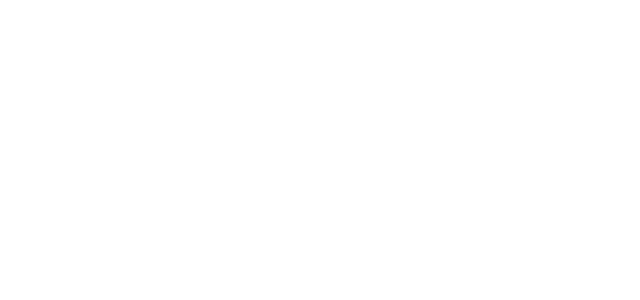
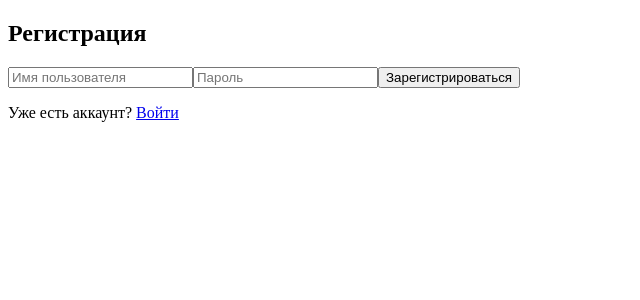
Before and after one commit to Meiraline/my-dear-diary-1v, a React (Create React App) app: page /register in a window 1280 px wide. Shown: the top 300 px of the page, without its empty margins (0-640 px from the left). Built offline with nearby package versions, Linux system fonts and the light colour scheme.

Commit message:
Работующая версия регистации

```diff
--- a/src/App.js
+++ b/src/App.js
@@ -1,17 +1,14 @@
-import React from 'react';
-import { useState } from 'react';
-import Error from './frontend/2_molecules/Error/Error';
-
-
+import React, { useState } from 'react';
+import AppRouter from './AppRouter';
+import UserContext from './UserContext';
 
 function App() {
-
-
+  const [currentUser, setCurrentUser] = useState(localStorage.getItem('currentUser'));
 
   return (
-    <div className="App">
-
-    </div>
+    <UserContext.Provider value={{ currentUser, setCurrentUser }}>
+      <AppRouter />
+    </UserContext.Provider>
   );
 }
 
--- /dev/null
+++ b/src/AppRouter.jsx
@@ -0,0 +1,21 @@
+import React, { useContext } from 'react';
+import { Routes, Route, Navigate } from 'react-router-dom';
+import LoginPage from './frontend/5_page/LoginPage';
+import RegisterPage from './frontend/5_page/RegisterPage';
+import MainPage from './frontend/5_page/MainPage';
+import UserContext from './UserContext';
+
+const AppRouter = () => {
+  const { currentUser } = useContext(UserContext);
+
+  return (
+    <Routes>
+      <Route path="/" element={<Navigate to={currentUser ? "/main" : "/login"} />} />
+      <Route path="/login" element={<LoginPage />} />
+      <Route path="/register" element={<RegisterPage />} />
+      <Route path="/main" element={currentUser ? <MainPage /> : <Navigate to="/login" />} />
+    </Routes>
+  );
+};
+
+export default AppRouter;
--- /dev/null
+++ b/src/UserContext.js
@@ -0,0 +1,8 @@
+import { createContext } from 'react';
+
+const UserContext = createContext({
+  currentUser: null,
+  setCurrentUser: () => {},
+});
+
+export default UserContext;
--- a/src/data_base/userDb.js
+++ b/src/data_base/userDb.js
@@ -1,34 +1,15 @@
 import Dexie from 'dexie';
 
-// Общая БД для пользователей
+
 export const usersDb = new Dexie('MyDearDiaryUsers');
 usersDb.version(1).stores({
-  users: '++id, username, passwordHash, salt'
+  users: '++id, username, passwordHash, salt',
 });
 
-// Добавление пользователя
 export async function addUser(user) {
-  console.log('Добавление пользователя в БД:', user);
-  await usersDb.users.add(user);
+  return await usersDb.users.add(user);
 }
 
-// Получение пользователя по username
 export async function getUserByUsername(username) {
   return await usersDb.users.get({ username });
 }
-
-// Получение всех пользователей (если нужно)
-export async function getAllUsers() {
-  return await usersDb.users.toArray();
-}
-
-// Личная БД пользователя
-export function createUserDb(username) {
-  const db = new Dexie(`MyDearDiaryDB_${username}`);
-  db.version(1).stores({
-    notes: '++id, title, body, createdAt',
-    files: '++id, name, data, createdAt',
-    settings: 'key, value'
-  });
-  return db;
-}
--- /dev/null
+++ b/src/frontend/5_page/LoginPage.jsx
@@ -0,0 +1,38 @@
+import React, { useState, useContext } from 'react';
+import { useNavigate, Link } from 'react-router-dom';
+import { getUserByUsername } from '../../data_base/userDb';
+import { hashPassword } from '../../utils/hash';
+import UserContext from '../../UserContext';
+
+function LoginPage() {
+  const [username, setUsername] = useState('');
+  const [password, setPassword] = useState('');
+  const { setCurrentUser } = useContext(UserContext);
+  const navigate = useNavigate();
+  const [error, setError] = useState(null);
+
+  const handleLogin = async () => {
+    const user = await getUserByUsername(username);
+    if (!user) return setError('Пользователь не найден');
+
+    const passwordHash = await hashPassword(password, user.salt);
+    if (passwordHash !== user.passwordHash) return setError('Неверный пароль');
+
+    localStorage.setItem('currentUser', username);
+    setCurrentUser(username);
+    navigate('/main');
+  };
+
+  return (
+    <div>
+      <h2>Вход</h2>
+      <input value={username} onChange={e => setUsername(e.target.value)} placeholder="Имя пользователя" />
+      <input type="password" value={password} onChange={e => setPassword(e.target.value)} placeholder="Пароль" />
+      <button onClick={handleLogin}>Войти</button>
+      <p>Нет аккаунта? <Link to="/register">Зарегистрироваться</Link></p>
+      {error && <p style={{ color: 'red' }}>{error}</p>}
+    </div>
+  );
+}
+
+export default LoginPage;
--- /dev/null
+++ b/src/frontend/5_page/MainPage.jsx
@@ -0,0 +1,23 @@
+import React, { useContext } from 'react';
+import { useNavigate } from 'react-router-dom';
+import UserContext from '../../UserContext';
+
+function MainPage() {
+  const { currentUser, setCurrentUser } = useContext(UserContext);
+  const navigate = useNavigate();
+
+  const handleLogout = () => {
+    localStorage.removeItem('currentUser');
+    setCurrentUser(null);
+    navigate('/login');
+  };
+
+  return (
+    <div>
+      <h1>Добро пожаловать, {currentUser}!</h1>
+      <button onClick={handleLogout}>Выйти</button>
+    </div>
+  );
+}
+
+export default MainPage;
--- /dev/null
+++ b/src/frontend/5_page/RegisterPage.jsx
@@ -0,0 +1,35 @@
+import React, { useState } from 'react';
+import { useNavigate, Link } from 'react-router-dom';
+import { addUser, getUserByUsername } from '../../data_base/userDb';
+import { generateSalt, hashPassword } from '../../utils/hash';
+
+function RegisterPage() {
+  const [username, setUsername] = useState('');
+  const [password, setPassword] = useState('');
+  const navigate = useNavigate();
+  const [error, setError] = useState(null);
+
+  const handleRegister = async () => {
+    const exists = await getUserByUsername(username);
+    if (exists) return setError('Пользователь уже существует');
+
+    const salt = generateSalt();
+    const passwordHash = await hashPassword(password, salt);
+
+    await addUser({ username, passwordHash, salt });
+    navigate('/login');
+  };
+
+  return (
+    <div>
+      <h2>Регистрация</h2>
+      <input value={username} onChange={e => setUsername(e.target.value)} placeholder="Имя пользователя" />
+      <input type="password" value={password} onChange={e => setPassword(e.target.value)} placeholder="Пароль" />
+      <button onClick={handleRegister}>Зарегистрироваться</button>
+      <p>Уже есть аккаунт? <Link to="/login">Войти</Link></p>
+      {error && <p style={{ color: 'red' }}>{error}</p>}
+    </div>
+  );
+}
+
+export default RegisterPage;
--- /dev/null
+++ b/src/utils/hash.js
@@ -0,0 +1,10 @@
+export function generateSalt() {
+  return crypto.getRandomValues(new Uint8Array(16)).toString();
+}
+
+export async function hashPassword(password, salt) {
+  const encoder = new TextEncoder();
+  const data = encoder.encode(password + salt);
+  const hash = await crypto.subtle.digest('SHA-256', data);
+  return Array.from(new Uint8Array(hash)).map(b => b.toString(16).padStart(2, '0')).join('');
+}
```
